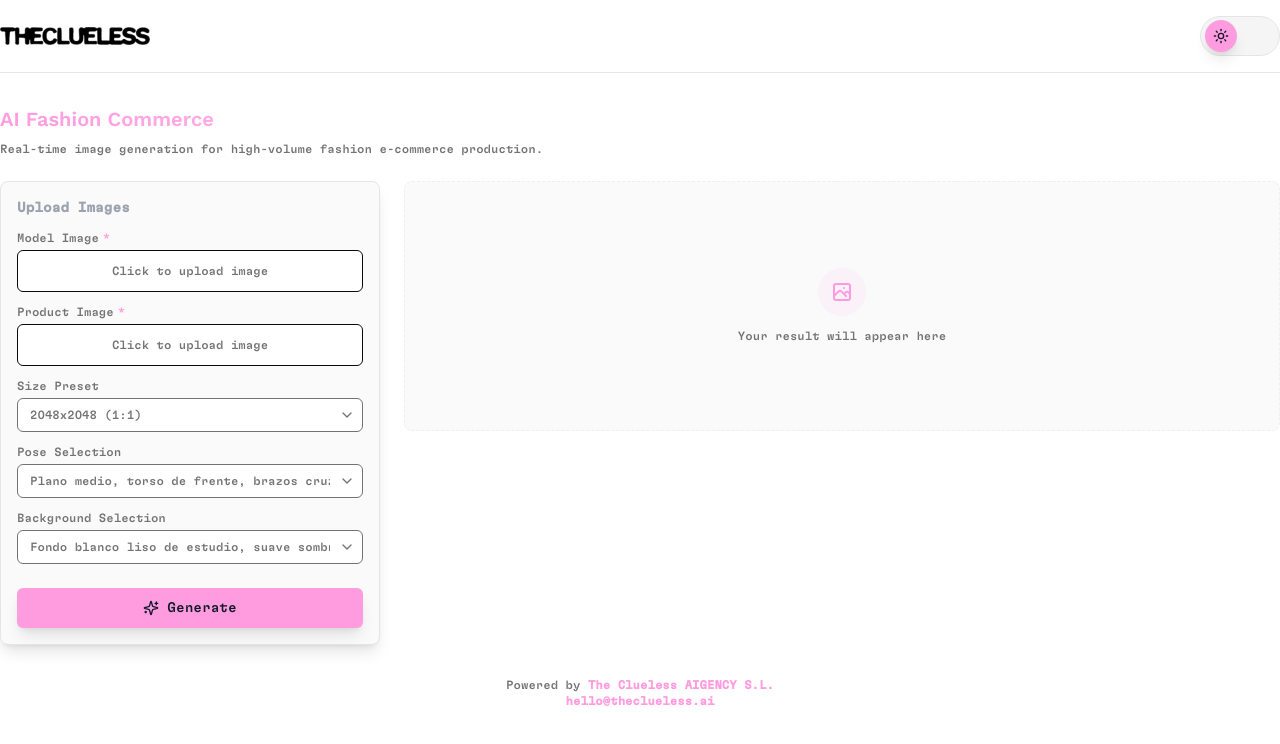
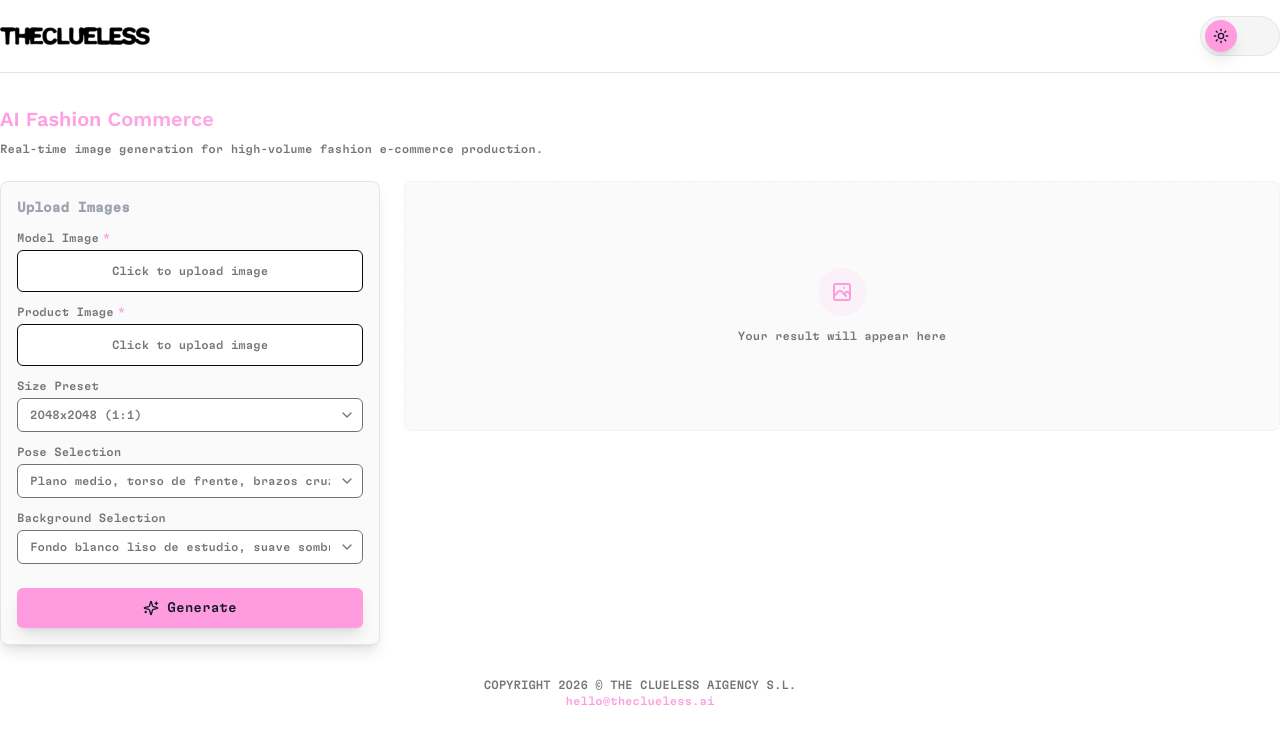
Before and after one commit to theclueless-ai/app-comfydeploy, a Next.js app: page / in a window 1280 px wide. Shown: the top 744 px of the page. Built offline with nearby package versions, Linux system fonts and the light colour scheme.

Commit message:
Add copyright

```diff
--- a/app/page.tsx
+++ b/app/page.tsx
@@ -237,10 +237,9 @@ export default function Home() {
           {/* Info Section */}
           <div className="mt-8 text-center">
             <p className="text-xs text-[rgb(var(--muted-foreground))]">
-              Powered by{" "}
-              <span className="text-brand-pink font-semibold">The Clueless AIGENCY S.L.</span>
+              COPYRIGHT 2026 © THE CLUELESS AIGENCY S.L.
               <br />
-              <span className="text-brand-pink font-semibold">hello@theclueless.ai</span>
+              <span className="text-brand-pink">hello@theclueless.ai</span>
             </p>
           </div>
         </div>
```
